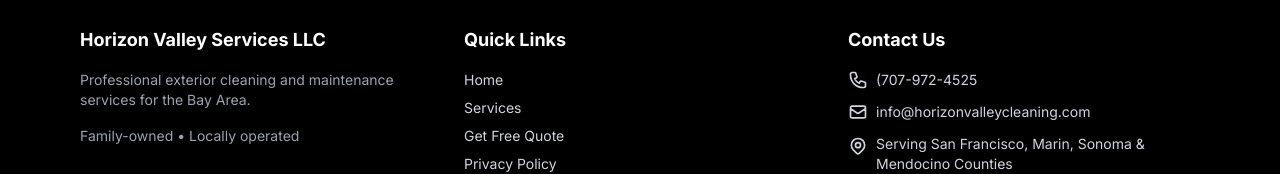
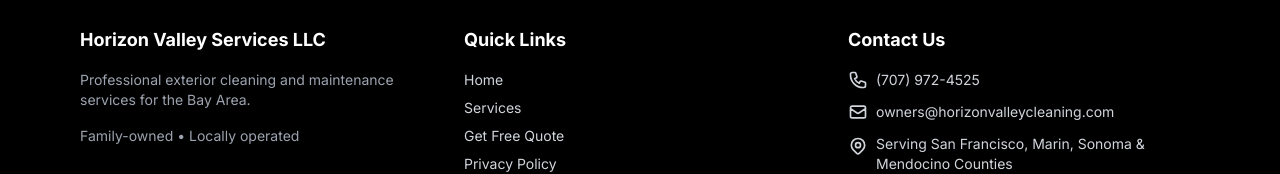
Before and after one commit to samuelmholley1/horizon-valley-services, a Next.js app: page / in a window 1280 px wide. Shown: the part 6714-6888 px from the top of the page. Built offline with nearby package versions, Linux system fonts and the light colour scheme.

Commit message:
fix: correct phone number format and email in Footer component

```diff
--- a/src/components/Footer.tsx
+++ b/src/components/Footer.tsx
@@ -54,19 +54,19 @@ export default function Footer() {
             <h3 className="text-horizon-white font-bold text-lg mb-4">Contact Us</h3>
             <ul className="space-y-3 text-sm">
               <li>
-                <a href="tel:707-972-4525" className="hover:text-horizon-white transition-colors flex items-center gap-2">
+                <a href="tel:7079724525" className="hover:text-horizon-white transition-colors flex items-center gap-2">
                   <svg className="w-5 h-5" fill="none" stroke="currentColor" viewBox="0 0 24 24">
                     <path strokeLinecap="round" strokeLinejoin="round" strokeWidth={2} d="M3 5a2 2 0 012-2h3.28a1 1 0 01.948.684l1.498 4.493a1 1 0 01-.502 1.21l-2.257 1.13a11.042 11.042 0 005.516 5.516l1.13-2.257a1 1 0 011.21-.502l4.493 1.498a1 1 0 01.684.949V19a2 2 0 01-2 2h-1C9.716 21 3 14.284 3 6V5z" />
                   </svg>
-                  (707-972-4525
+                  (707) 972-4525
                 </a>
               </li>
               <li>
-                <a href="mailto:info@horizonvalleycleaning.com" className="hover:text-horizon-white transition-colors flex items-center gap-2">
+                <a href="mailto:owners@horizonvalleycleaning.com" className="hover:text-horizon-white transition-colors flex items-center gap-2">
                   <svg className="w-5 h-5" fill="none" stroke="currentColor" viewBox="0 0 24 24">
                     <path strokeLinecap="round" strokeLinejoin="round" strokeWidth={2} d="M3 8l7.89 5.26a2 2 0 002.22 0L21 8M5 19h14a2 2 0 002-2V7a2 2 0 00-2-2H5a2 2 0 00-2 2v10a2 2 0 002 2z" />
                   </svg>
-                  info@horizonvalleycleaning.com
+                  owners@horizonvalleycleaning.com
                 </a>
               </li>
               <li className="flex items-start gap-2">
```
